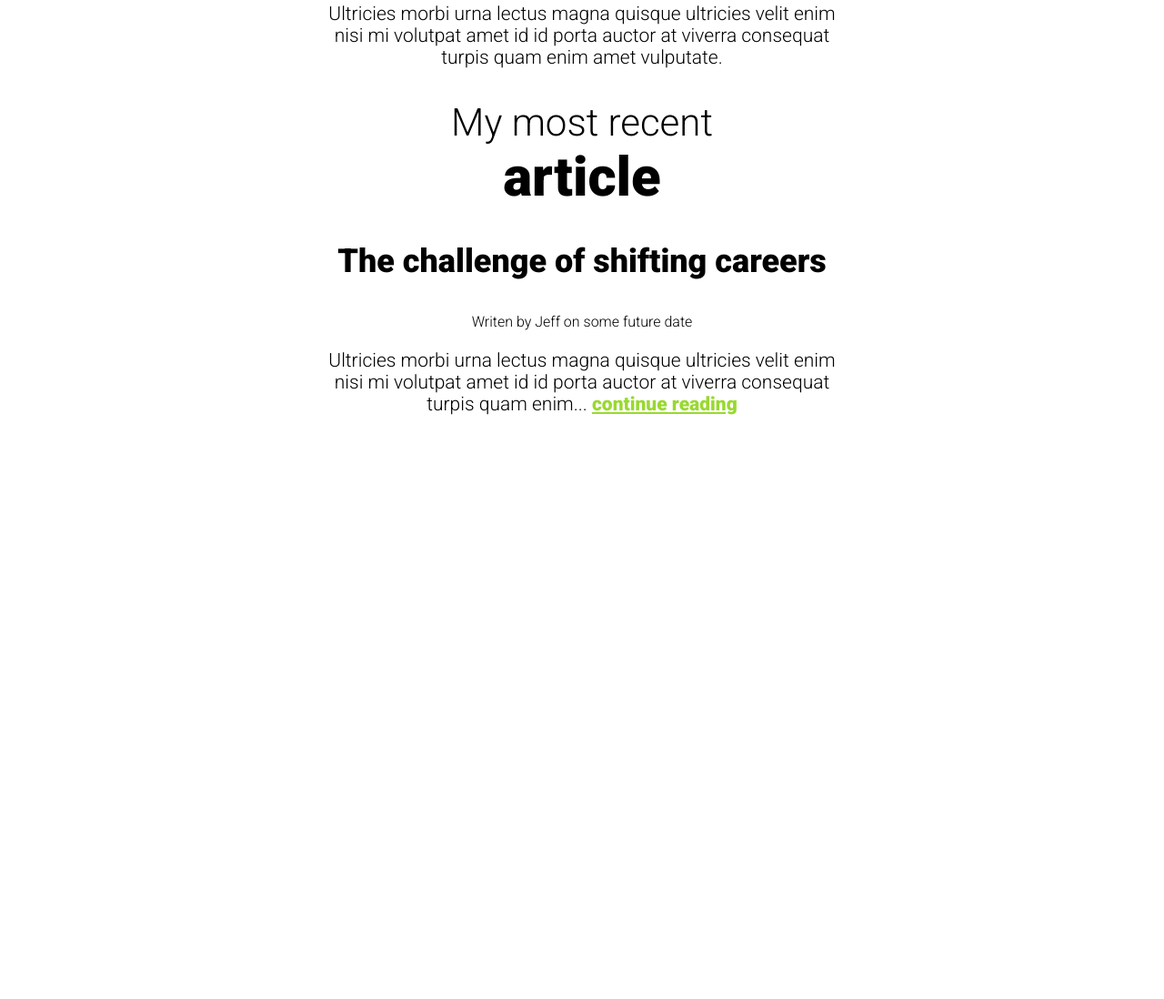
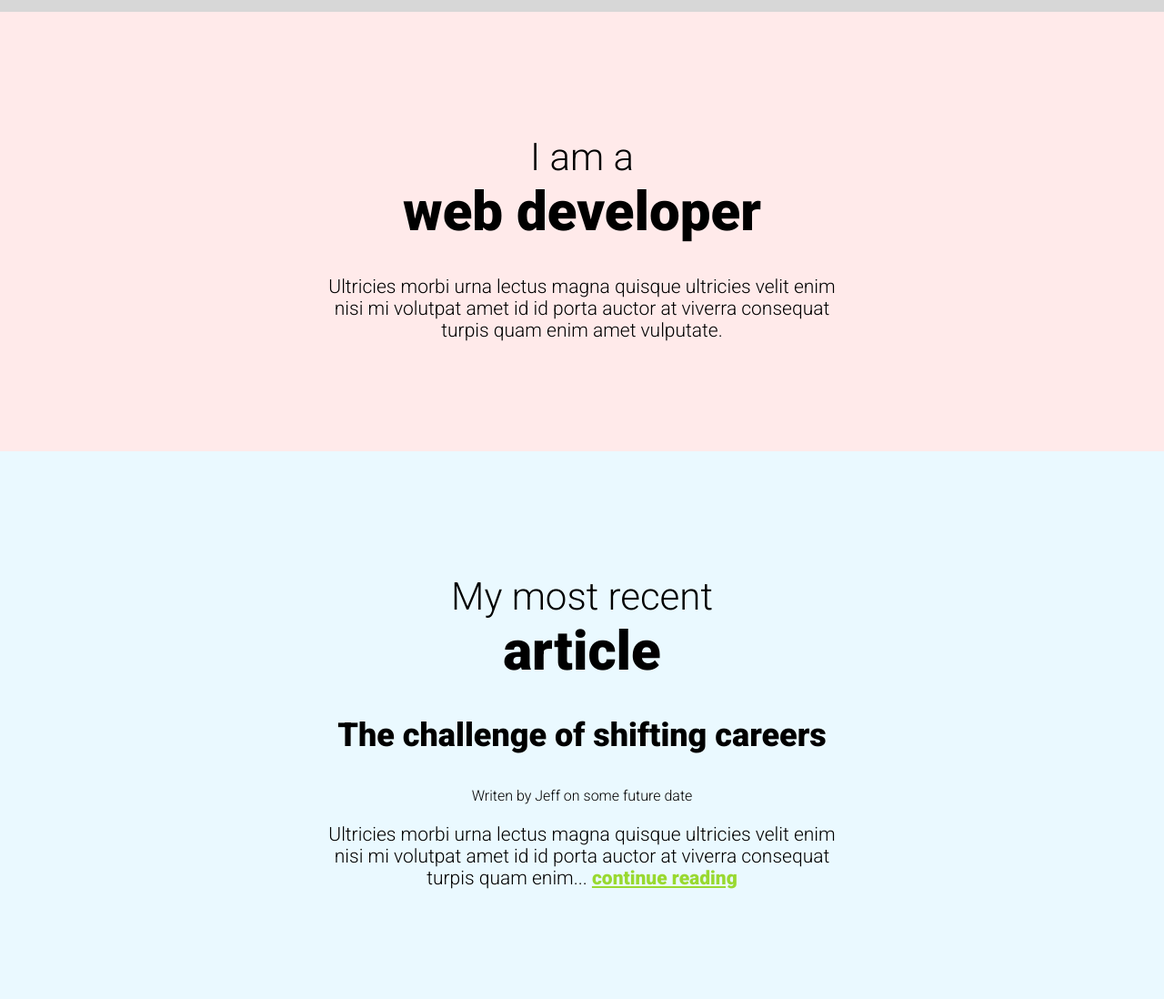
Before and after one commit to arslonga83/scrimba-css-fundamentals-challenge, a plain HTML site: page index.html in a window 1280 px wide. Shown: the part 615-1713 px from the top of the page at 91% size. Before the commit the page ends 1092 px from the top, so only its background shows below. Drawn offline with Linux system fonts and the light colour scheme.

Commit message:
challenge 5 section backgrounds

```diff
--- a/index.html
+++ b/index.html
@@ -11,12 +11,20 @@
   <link href="https://fonts.googleapis.com/css2?family=Roboto:wght@300;900&display=swap" rel="stylesheet">
 </head>
 <body>
+  <header>
     <div class="container">
       <h1>Hello, my name is <span class="title">Jeff</span></h1>
       <img src="./images/avatar.png" alt="cartoon headshot with beard and hat">
+    </div>
+  </header>
+  <main>
+    <div class="container">
       <h2>I am a <span class="title">web developer</span></h2>
       <p>Ultricies morbi urna lectus magna quisque ultricies velit enim nisi mi volutpat amet id id porta auctor at viverra consequat turpis quam enim amet vulputate.</p>
-
+    </div>
+  </main>
+  <section>
+    <div class="container">
       <h2>My most recent <span class="title">article</span></h2>
       <article>
           <h3>The challenge of shifting careers</h3>
@@ -24,5 +32,6 @@
           <p>Ultricies morbi urna lectus magna quisque ultricies velit enim nisi mi volutpat amet id id porta auctor at viverra consequat turpis quam enim... <a href="#">continue reading</a></p>
       </article>
     </div>
+  </section>
 </body>
 </html>
--- a/style.css
+++ b/style.css
@@ -51,3 +51,21 @@ a {
 a:hover, a:focus {
   color: #131313;
 }
+
+header,
+main,
+section {
+  padding: 100px 0;
+}
+
+header {
+  background: #d7d7d7;
+}
+
+main {
+  background: #ffeaea;
+}
+
+section {
+  background: #eaf9ff;
+}
```
Lines whose indentation alone changed are shown as unchanged.
